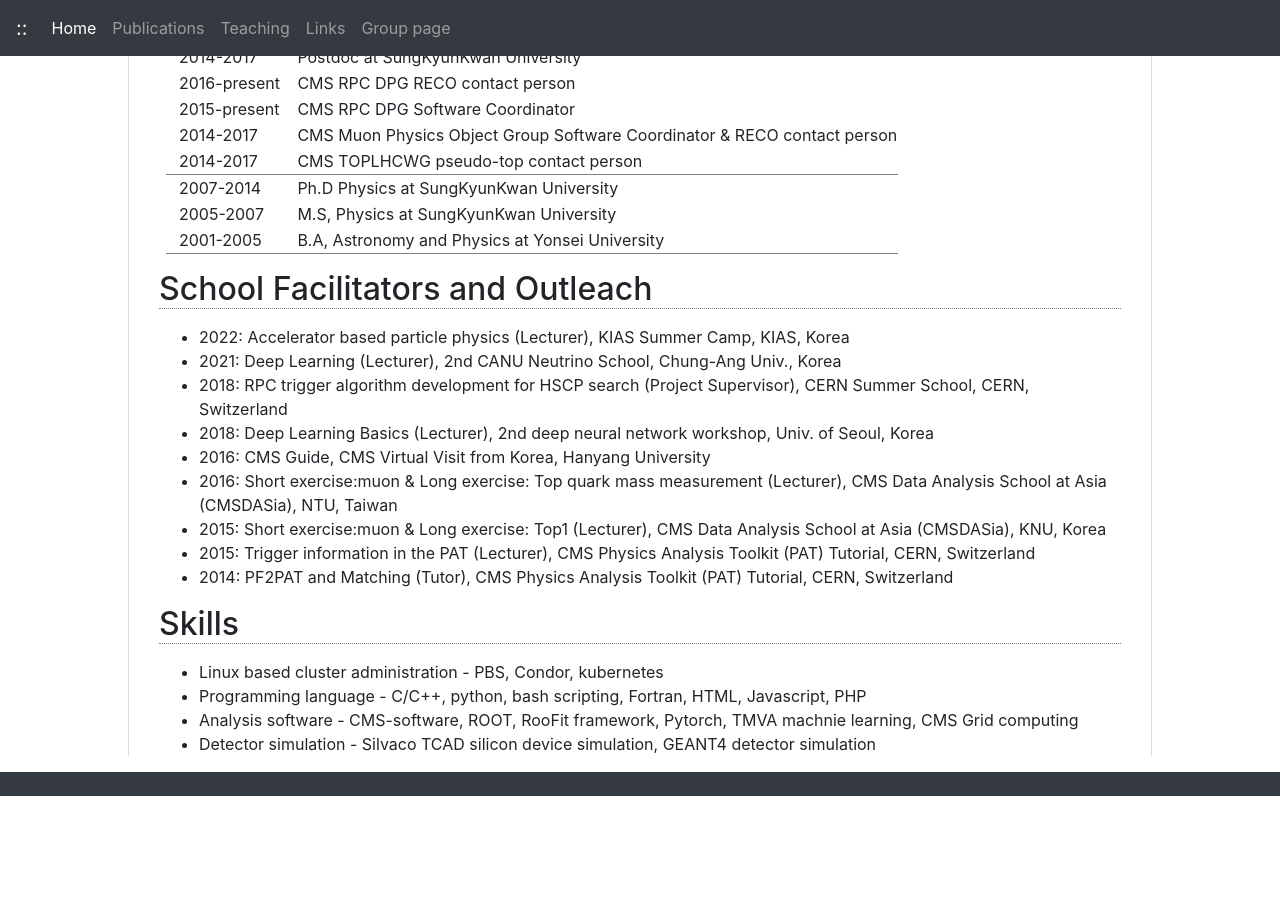
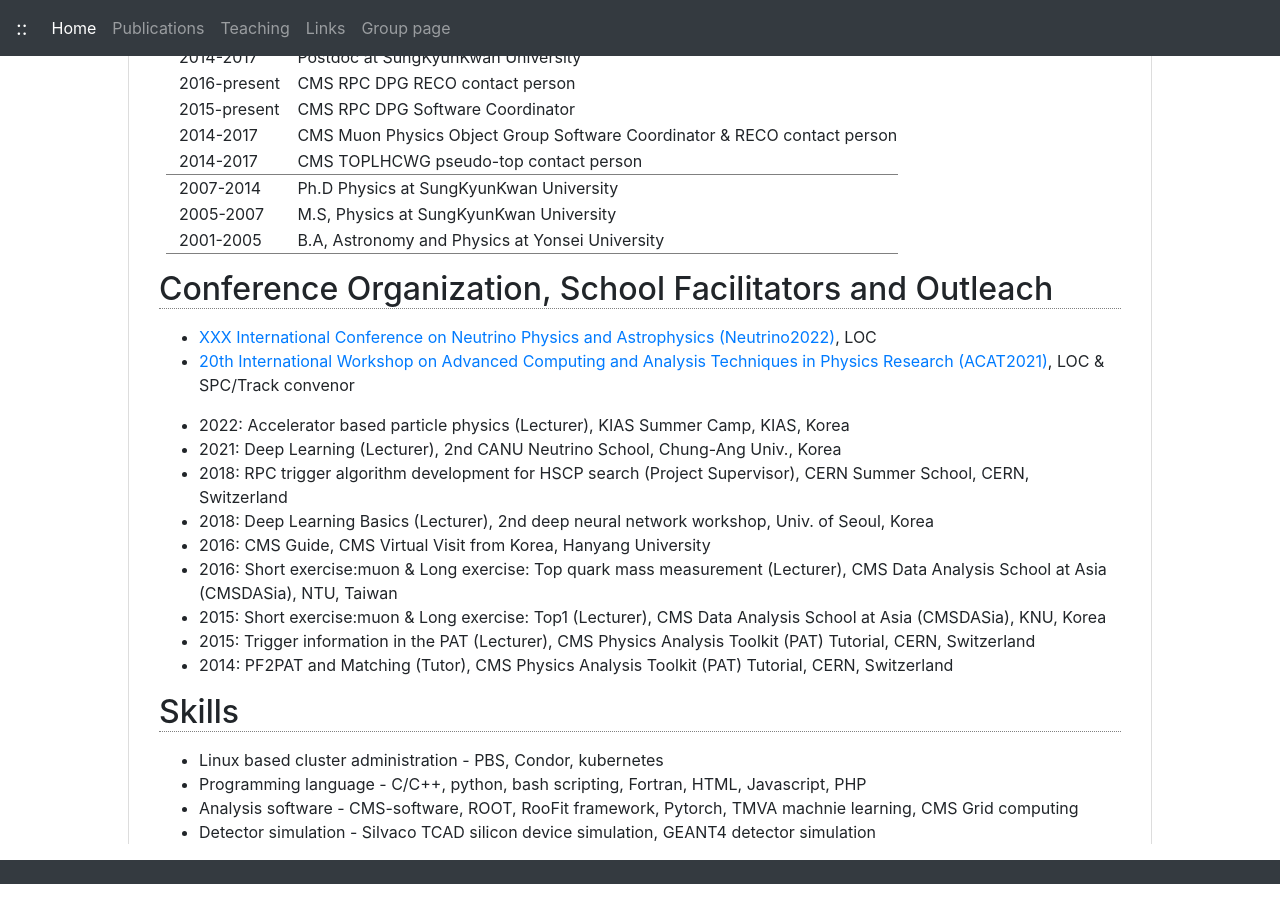
Before and after one commit to jhgoh/jhgoh.github.io, a Jekyll site: the page built from index.html, in a window 1280 px wide and 900 px high, scrolled down 1121 px. Built offline with Jekyll 4.4.1, drawn with Linux system fonts in a browser that asks for light colours; nearby versions of some CDN libraries; before the commit the page ends 1933 px from its top, so only the background shows below that.

Commit message:
Update index.html

```diff
--- a/index.html
+++ b/index.html
@@ -98,8 +98,12 @@
 </p>
 
 
-<h2>School Facilitators and Outleach</h2>
+<h2>Conference Organization, School Facilitators and Outleach</h2>
 <p>
+<ul>
+  <li><a href="https://neutrino2022.org/neutrino2022/neutrino2022#neu2022_com">XXX International Conference on Neutrino Physics and Astrophysics (Neutrino2022)</a>, LOC</li>
+  <li><a href="https://indico.cern.ch/event/855454/page/18622-acat-organization">20th International Workshop on Advanced Computing and Analysis Techniques in Physics Research (ACAT2021)</a>, LOC & SPC/Track convenor</li>
+</ul>
 <ul>
   <li>2022: Accelerator based particle physics (Lecturer), KIAS Summer Camp, KIAS, Korea</li>
   <li>2021: Deep Learning (Lecturer), 2nd CANU Neutrino School, Chung-Ang Univ., Korea</li>
```
